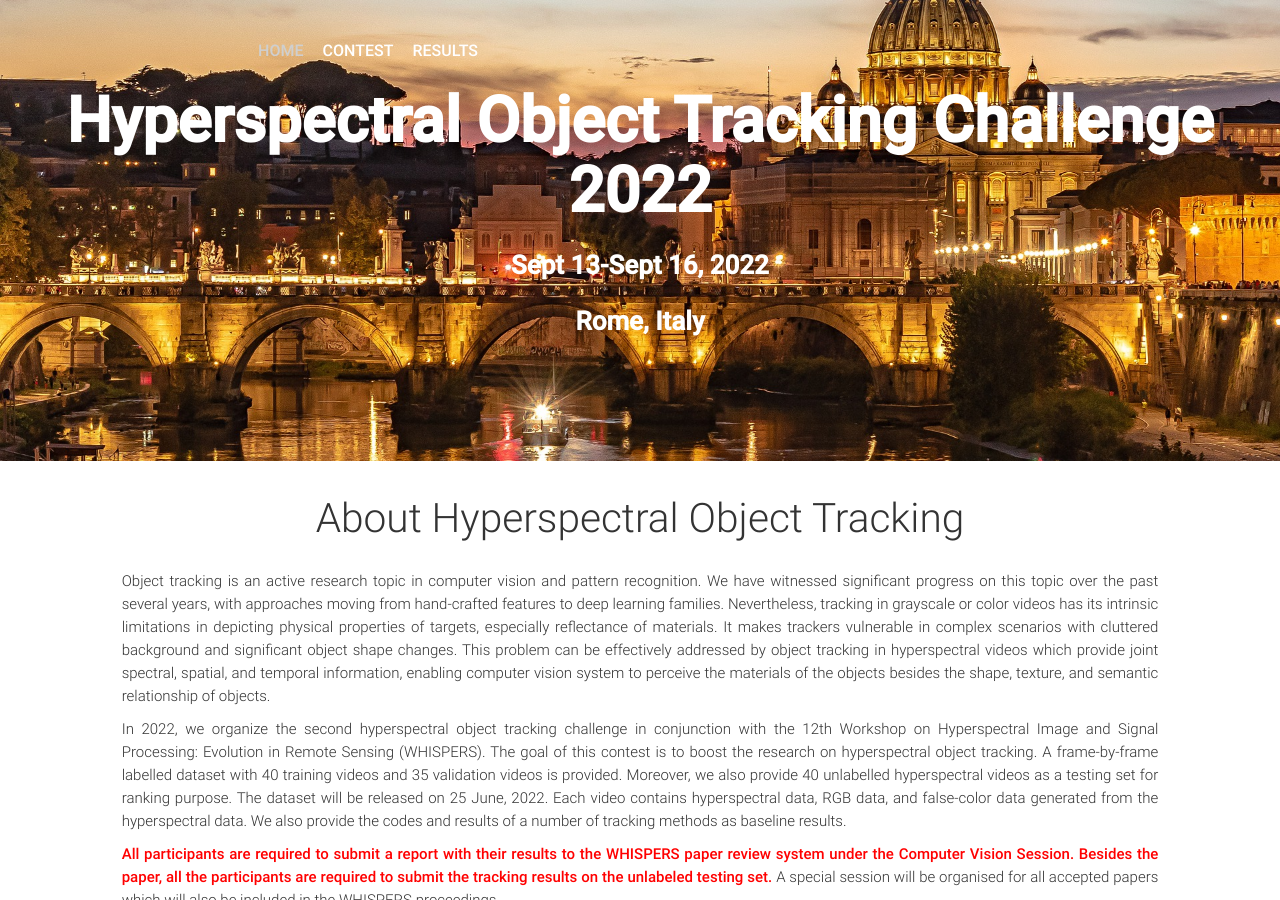
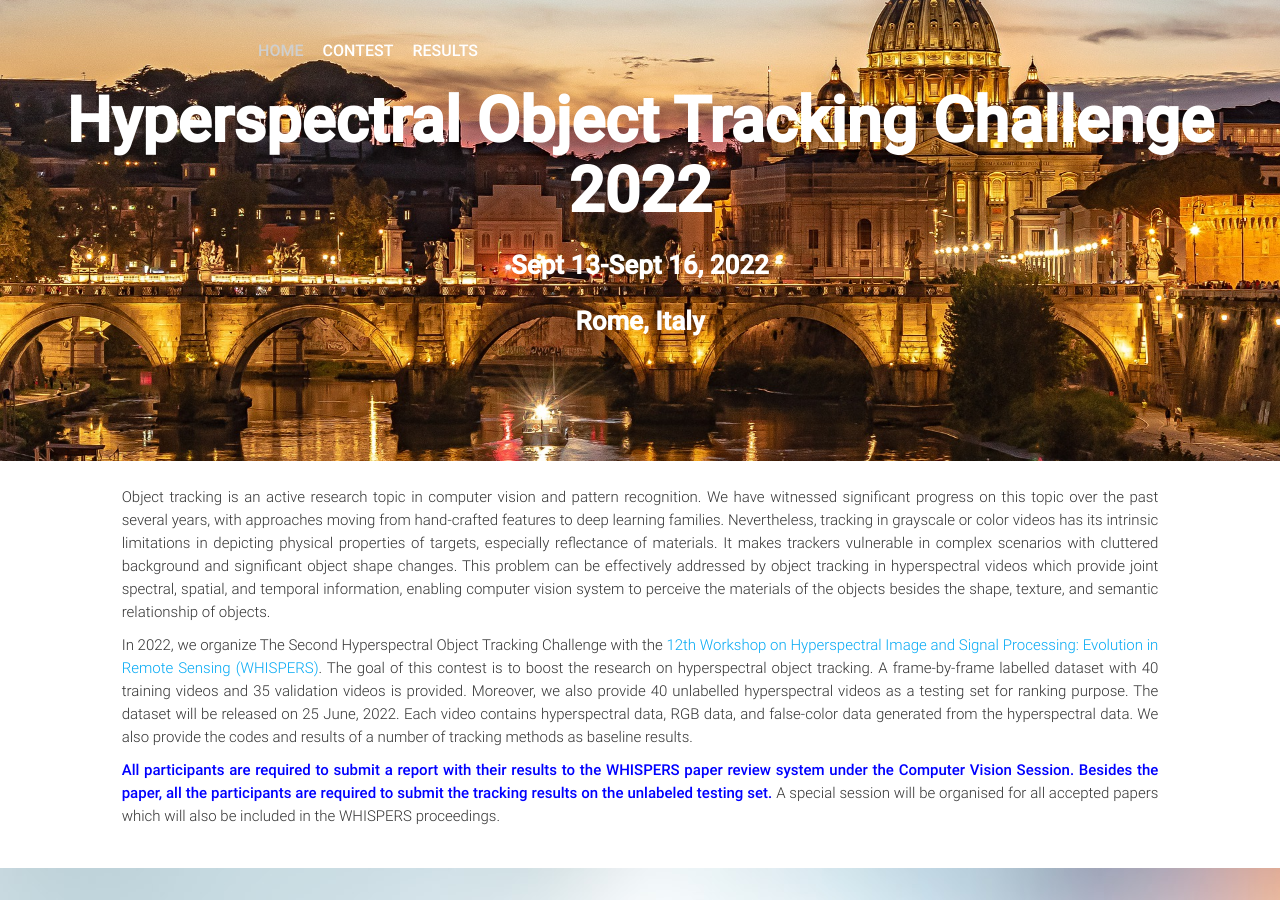
Before and after one commit to csprojectcode/csprojectcode.github.io, a Jekyll site: the page built from index.html, in a window 1280 px wide and 900 px high. Built offline with Jekyll 4.4.1, drawn with Linux system fonts in a browser that asks for light colours; comment, search, counter and statistics services are not loaded.

Commit message:
update about

```diff
--- a/_includes/about.html
+++ b/_includes/about.html
@@ -2,14 +2,14 @@
 <section id="about" class="about">
     <div class="content-wrapper">
         <div class="col-lg-10 col-lg-offset-1">
-            <h4>{{ site.aboutTitle }}</h4>
+            <!-- <h4>{{ site.aboutTitle }}</h4> -->
             <p style="text-align:justify;">Object tracking is an active research topic in computer vision and pattern recognition. We have witnessed significant progress on this topic over the past several years, with approaches moving from hand-crafted features to deep learning families. Nevertheless, tracking in grayscale or color videos has its intrinsic limitations in depicting physical properties of targets, especially reflectance of materials. It makes trackers vulnerable in complex scenarios with cluttered background and significant object shape changes. This problem can be effectively addressed by object tracking in hyperspectral videos which provide joint spectral, spatial, and temporal information, enabling computer vision system to perceive the materials of the objects besides the shape, texture, and semantic relationship of objects.</p>
 
-        <p style="text-align:justify;">In 2022, we organize the second hyperspectral object tracking challenge in conjunction with the 12th Workshop on Hyperspectral Image and Signal Processing: Evolution in Remote Sensing (WHISPERS). The goal of this contest is to boost the research on hyperspectral object tracking. A frame-by-frame labelled dataset with 40 training videos and 35 validation videos is provided. Moreover, we also provide 40 unlabelled hyperspectral videos as a testing set for ranking purpose. The dataset will be released on 25 June, 2022. Each video contains hyperspectral data, RGB data, and false-color data generated from the hyperspectral data. We also provide the codes and results of a number of tracking methods as baseline results.</p>
+        <p style="text-align:justify;">In 2022, we organize The Second Hyperspectral Object Tracking Challenge  with the <a href="https://www.ieee-whispers.com/">12th Workshop on Hyperspectral Image and Signal Processing: Evolution in Remote Sensing (WHISPERS)</a>. The goal of this contest is to boost the research on hyperspectral object tracking. A frame-by-frame labelled dataset with 40 training videos and 35 validation videos is provided. Moreover, we also provide 40 unlabelled hyperspectral videos as a testing set for ranking purpose. The dataset will be released on 25 June, 2022. Each video contains hyperspectral data, RGB data, and false-color data generated from the hyperspectral data. We also provide the codes and results of a number of tracking methods as baseline results.</p>
 
 
 
-        <p style="text-align:justify;"><span style="color:red;font-weight: 500;">All participants are required to submit a report with their results to the WHISPERS paper review system under the Computer Vision Session. Besides the paper, all the participants are required to submit the tracking results on the unlabeled testing set.</span> A special session will be organised for all accepted papers which will also be included in the WHISPERS proceedings. </p>
+        <p style="text-align:justify;"><span style="color:blue;font-weight: 500;">All participants are required to submit a report with their results to the WHISPERS paper review system under the Computer Vision Session. Besides the paper, all the participants are required to submit the tracking results on the unlabeled testing set.</span> A special session will be organised for all accepted papers which will also be included in the WHISPERS proceedings. </p>
 
            <!--  <div class="row about-details">
                 {% assign animationDelay = 0 %}
```
Also changed, not shown: 1 other file.
